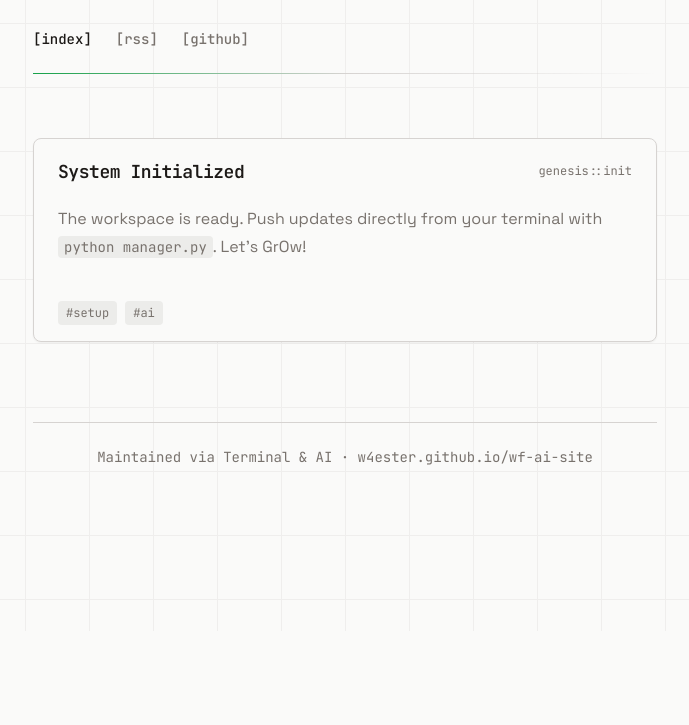
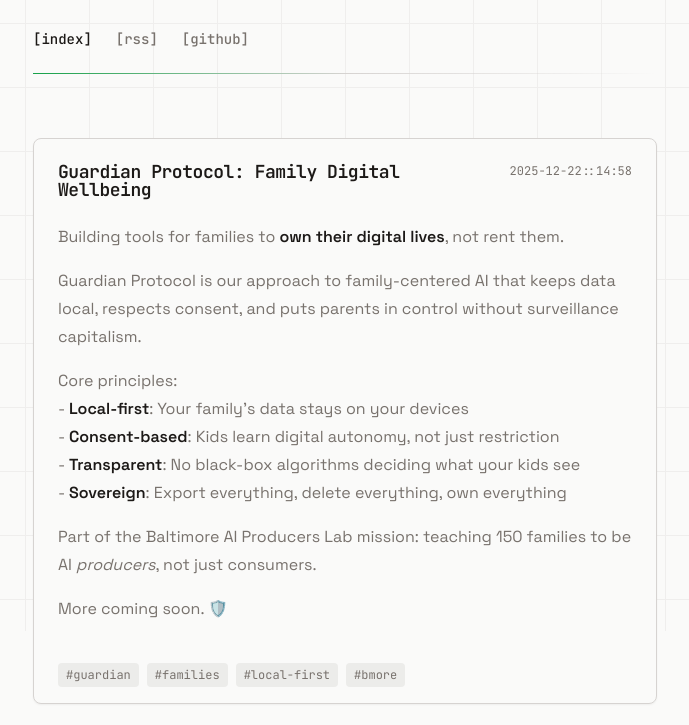
Before and after one commit to w4ester/wf-ai-site, a plain HTML site: page index.html in a window 1280 px wide. Shown: the part 169-894 px from the top of the page, without its empty margins (295-984 px from the left). Before the commit the page ends 800 px from the top, so only its background shows below. Drawn offline with nearby package versions, Linux system fonts and the light colour scheme.

Commit message:
Add: Guardian Protocol post

```diff
--- a/index.html
+++ b/index.html
@@ -169,6 +169,33 @@
 
         <main id="content-feed" class="space-y-6">
 
+<article class="group rounded-lg border border-border bg-card text-card-foreground shadow-sm transition-all hover:shadow-lg hover:border-accent/50 animate-slide-up" style="animation-delay: 0.1s; opacity: 0;" data-date="2025-12-22T14:58:26.806190">
+    <div class="flex flex-col space-y-1.5 p-6">
+        <div class="flex justify-between items-start gap-4">
+            <h3 class="font-semibold leading-none tracking-tight text-lg font-mono group-hover:text-accent transition-colors">Guardian Protocol: Family Digital Wellbeing</h3>
+            <span class="text-xs text-muted-foreground font-mono whitespace-nowrap">2025-12-22::14:58</span>
+        </div>
+    </div>
+    <div class="p-6 pt-0 text-muted-foreground prose">
+        <p>Building tools for families to <strong>own their digital lives</strong>, not rent them.</p>
+<p>Guardian Protocol is our approach to family-centered AI that keeps data local, respects consent, and puts parents in control without surveillance capitalism.</p>
+<p>Core principles:<br />
+- <strong>Local-first</strong>: Your family's data stays on your devices<br />
+- <strong>Consent-based</strong>: Kids learn digital autonomy, not just restriction<br />
+- <strong>Transparent</strong>: No black-box algorithms deciding what your kids see<br />
+- <strong>Sovereign</strong>: Export everything, delete everything, own everything</p>
+<p>Part of the Baltimore AI Producers Lab mission: teaching 150 families to be AI <em>producers</em>, not just consumers.</p>
+<p>More coming soon. 🛡️</p>
+    </div>
+    <div class="px-6 pb-4 flex gap-2 flex-wrap">
+<span class="text-xs font-mono px-2 py-1 rounded bg-muted text-muted-foreground">#guardian</span>
+<span class="text-xs font-mono px-2 py-1 rounded bg-muted text-muted-foreground">#families</span>
+<span class="text-xs font-mono px-2 py-1 rounded bg-muted text-muted-foreground">#local-first</span>
+<span class="text-xs font-mono px-2 py-1 rounded bg-muted text-muted-foreground">#bmore</span>
+</div>
+</article>
+
+
             <article class="group rounded-lg border border-border bg-card text-card-foreground shadow-sm transition-all hover:shadow-lg hover:border-accent/50 animate-slide-up" style="animation-delay: 0.1s; opacity: 0;">
                 <div class="flex flex-col space-y-1.5 p-6">
                     <div class="flex justify-between items-start gap-4">
```
Also changed, not shown: feed.xml (+13 -5 lines).
